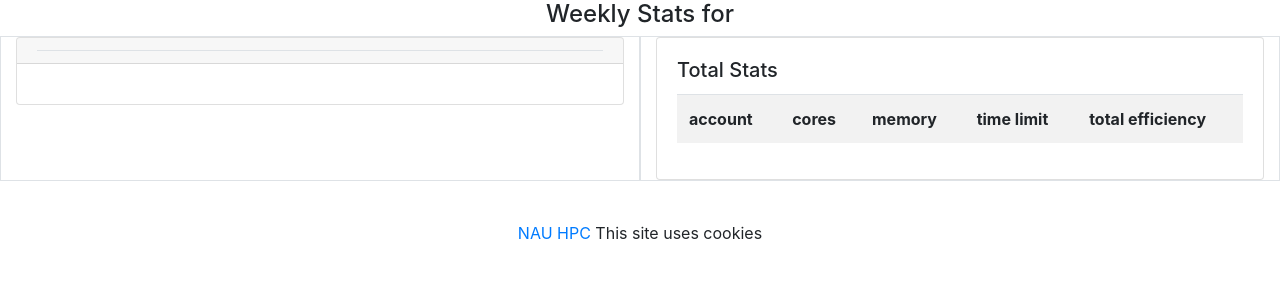
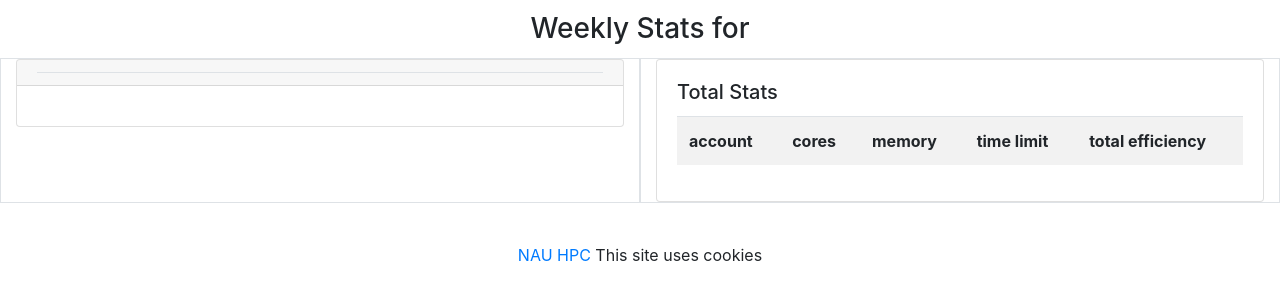
Before and after one commit to nauhpc/doppler, a Flask app: template templates/user.html in a window 1280 px wide. Shown: the part 58-358 px from the top of the page. Run offline with Flask 2, Linux system fonts and the light colour scheme; the template is opened without the code that fills it, so the values that code supplies are empty; parts of the project's set-up code (start-up, migrations or seed data) failed here and were passed over; some libraries are stand-ins or nearby versions.

Commit message:
Change font size and add margin to user view page title

```diff
--- a/templates/user.html
+++ b/templates/user.html
@@ -5,7 +5,7 @@
 
 <div class="row">
     <div class="col-md-12">
-        <h4 align="center" class="display-5">
+        <h3 align="center" class="display-5" style="margin: 1%;">
             {% if not view and not time %}
             Weekly Stats for {{user_name}}
             {% else %}
@@ -17,7 +17,7 @@
                 Quarterly Stats for {{user_name}}
                 {% endif %}
             {% endif %}
-        </h4>
+        </h3>
     </div>
 </div>
 
```
